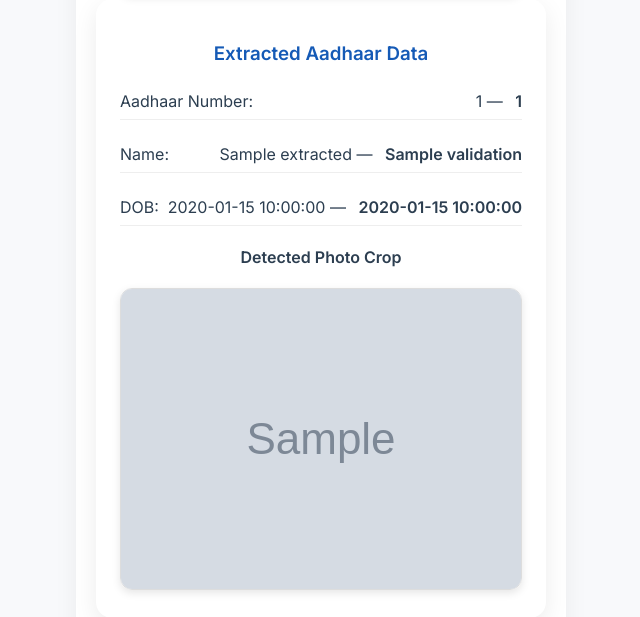
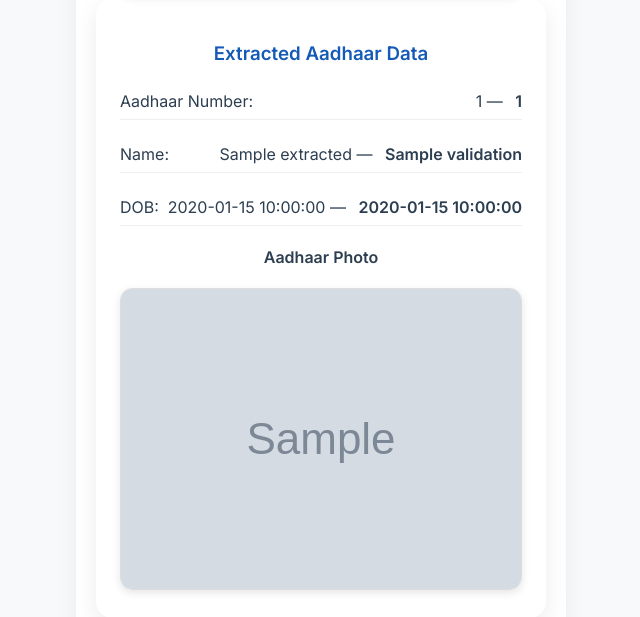
Before and after one commit to vik77-git/Aadhaar-validator, a Flask app: template templates/result.html in a window 1280 px wide. Shown: the part 445-1062 px from the top of the page, without its empty margins (319-959 px from the left). Run offline with Flask 3, Linux system fonts and the light colour scheme; the template is opened without the code that fills it: most values are stand-ins (such as "Sample title", 1, 10 or a date in 2020); grey boxes marked "Sample" are stand-in pictures; parts of the project's set-up code (start-up, migrations or seed data) failed here and were passed over.

Commit message:
Update templates/result.html

```diff
--- a/templates/result.html
+++ b/templates/result.html
@@ -98,7 +98,7 @@
 
       {% if photo_image %}
       <div class="photo-section" style="margin-top:20px;">
-        <h4>Detected Photo Crop</h4>
+        <h4>Aadhaar Photo</h4>
         <img src="{{ photo_image }}" alt="Detected Photo">
       </div>
       {% endif %}
```
